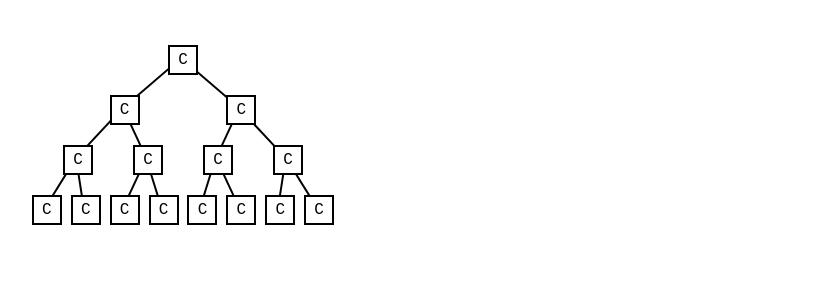
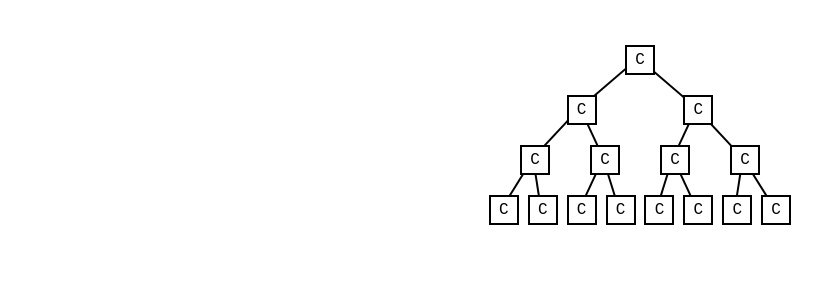
Before and after one commit to lewistg/onpush-component-tree, an Angular app: page / in a window 1280 px wide. Shown: the top 300 px of the page, without its empty margins (2-824 px from the left). Built offline with nearby package versions, Linux system fonts and the light colour scheme.

Commit message:
Center the component tree and fix its size styles

```diff
--- a/src/app/app.component.css
+++ b/src/app/app.component.css
@@ -0,0 +1,4 @@
+:host {
+    display: flex;
+    justify-content: center;
+}
--- a/src/app/componenttree/componenttree.component.html
+++ b/src/app/componenttree/componenttree.component.html
@@ -1,6 +1,6 @@
 <div
     class="tree-container"
-    [ngStyle]="sizeStyles"
+    [ngStyle]="sizeStyle"
 >
     <component-tree-node
         *ngIf="!!rootNode"
```
